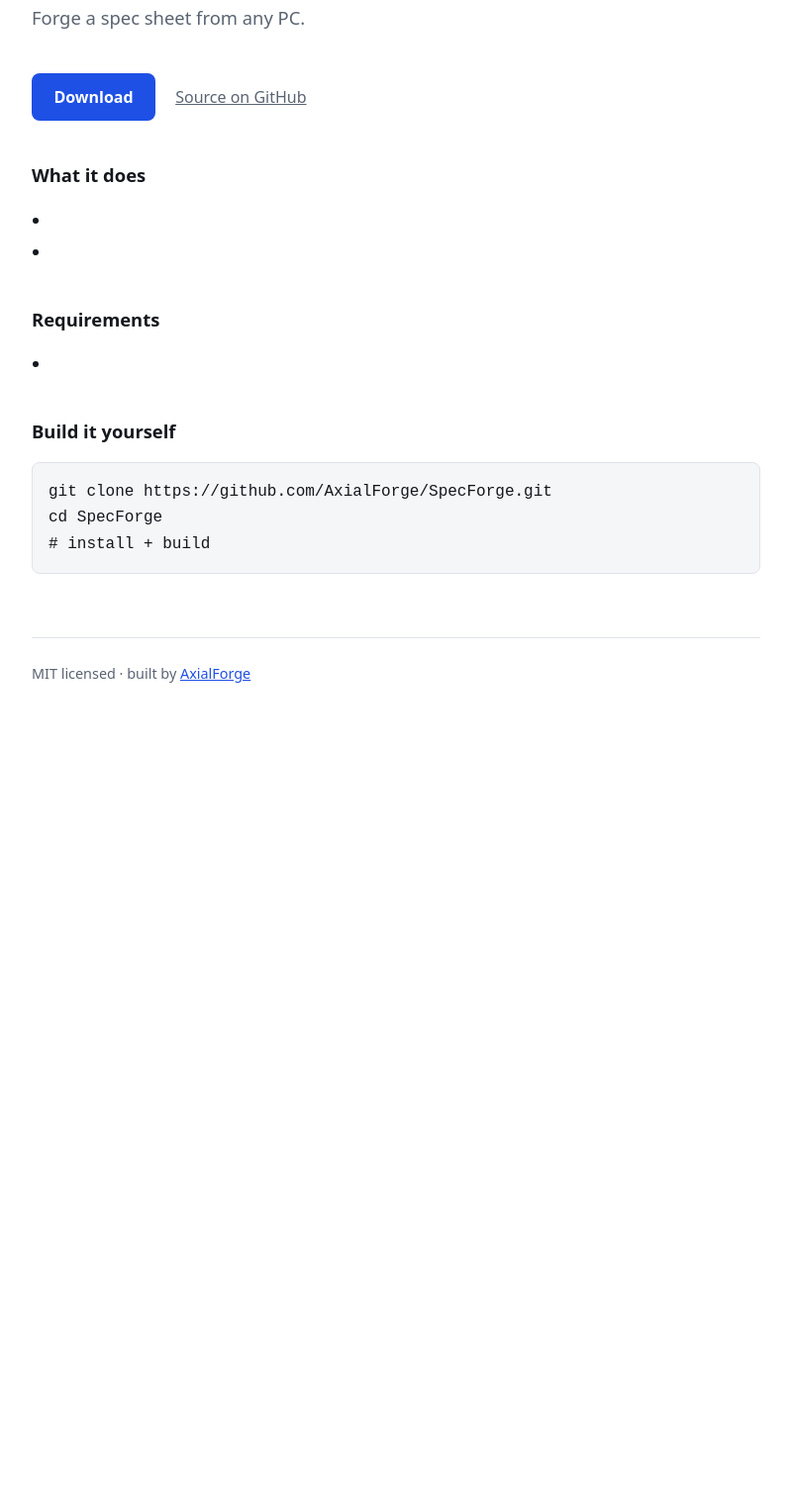
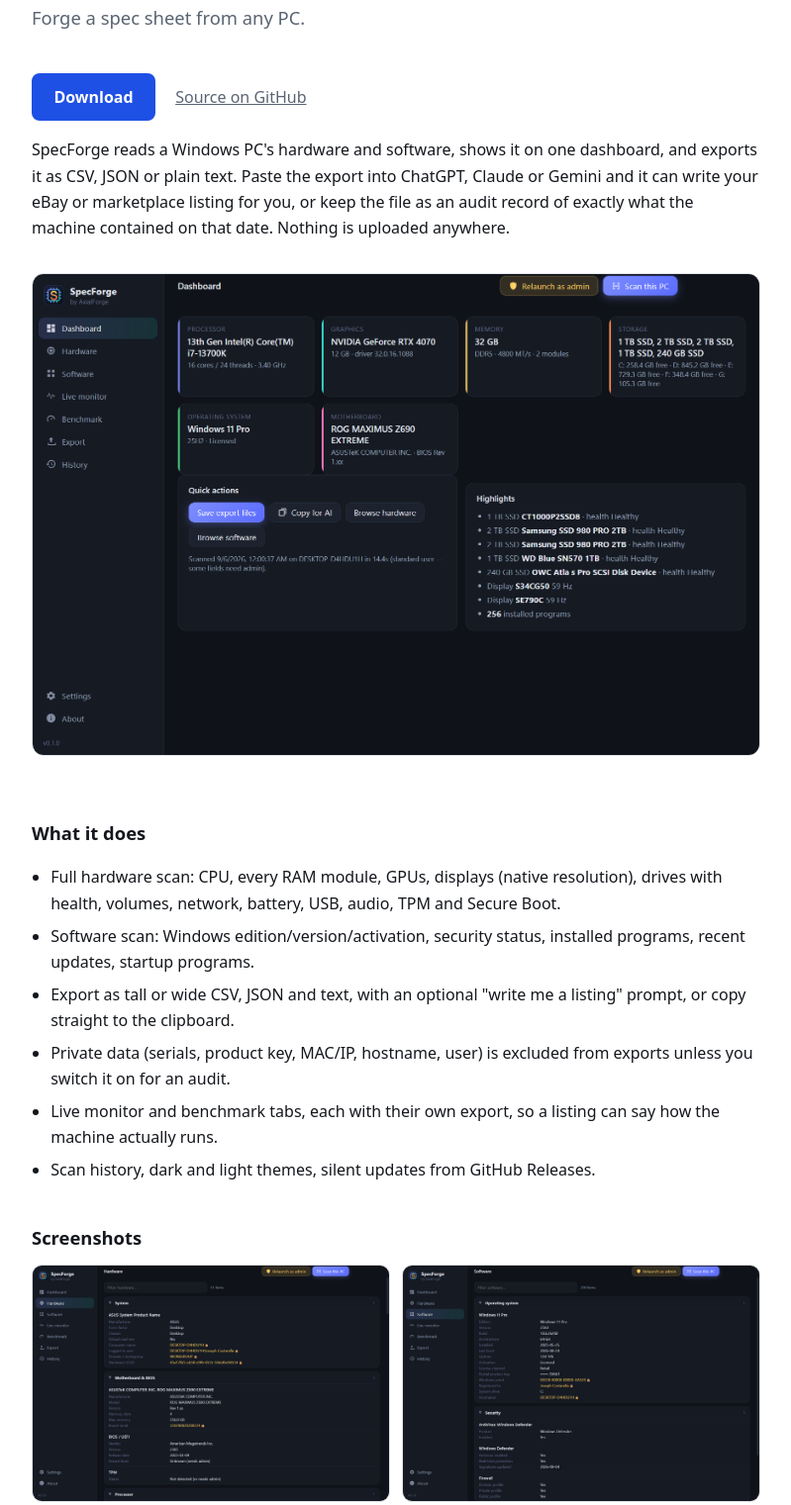
Before and after one commit to AxialForge/SpecForge, an Electron app: page docs/index.html in a window 1240 px wide. Shown: the part 148-1669 px from the top of the page at 99% size, without its empty margins (220-1019 px from the left). Before the commit the page ends 905 px from the top, so only its background shows below. Drawn offline with Linux system fonts and the light colour scheme.

Commit message:
Add screenshots and usage guide to README and docs page

```diff
--- a/docs/index.html
+++ b/docs/index.html
@@ -76,21 +76,46 @@
         <a class="secondary" href="https://github.com/AxialForge/SpecForge">Source on GitHub</a>
       </p>
 
+      <p>
+        SpecForge reads a Windows PC's hardware and software, shows it on one
+        dashboard, and exports it as CSV, JSON or plain text. Paste the export
+        into ChatGPT, Claude or Gemini and it can write your eBay or marketplace
+        listing for you, or keep the file as an audit record of exactly what the
+        machine contained on that date. Nothing is uploaded anywhere.
+      </p>
+
+      <img src="screenshots/dashboard.png" alt="SpecForge dashboard" style="width:100%;border-radius:12px;border:1px solid var(--border);margin:1rem 0" />
+
       <h2>What it does</h2>
       <ul>
-        <li><!-- feature --></li>
-        <li><!-- feature --></li>
+        <li>Full hardware scan: CPU, every RAM module, GPUs, displays (native resolution), drives with health, volumes, network, battery, USB, audio, TPM and Secure Boot.</li>
+        <li>Software scan: Windows edition/version/activation, security status, installed programs, recent updates, startup programs.</li>
+        <li>Export as tall or wide CSV, JSON and text, with an optional "write me a listing" prompt, or copy straight to the clipboard.</li>
+        <li>Private data (serials, product key, MAC/IP, hostname, user) is excluded from exports unless you switch it on for an audit.</li>
+        <li>Live monitor and benchmark tabs, each with their own export, so a listing can say how the machine actually runs.</li>
+        <li>Scan history, dark and light themes, silent updates from GitHub Releases.</li>
       </ul>
+
+      <h2>Screenshots</h2>
+      <div style="display:grid;grid-template-columns:1fr 1fr;gap:0.75rem">
+        <img src="screenshots/hardware.png" alt="Hardware page" style="width:100%;border-radius:10px;border:1px solid var(--border)" />
+        <img src="screenshots/software.png" alt="Software page" style="width:100%;border-radius:10px;border:1px solid var(--border)" />
+        <img src="screenshots/live-monitor.png" alt="Live monitor" style="width:100%;border-radius:10px;border:1px solid var(--border)" />
+        <img src="screenshots/benchmark.png" alt="Benchmark" style="width:100%;border-radius:10px;border:1px solid var(--border)" />
+        <img src="screenshots/export.png" alt="Export page" style="width:100%;border-radius:10px;border:1px solid var(--border)" />
+        <img src="screenshots/settings.png" alt="Settings" style="width:100%;border-radius:10px;border:1px solid var(--border)" />
+      </div>
 
       <h2>Requirements</h2>
       <ul>
-        <li><!-- runtime / OS --></li>
+        <li>Windows 11 (Windows 10 untested, planned). No admin needed; a one-click "Relaunch as admin" unlocks drive health, TPM and Secure Boot.</li>
       </ul>
 
       <h2>Build it yourself</h2>
       <pre><code>git clone https://github.com/AxialForge/SpecForge.git
 cd SpecForge
-# install + build</code></pre>
+npm install
+npm run dist</code></pre>
 
       <footer>
         MIT licensed &middot; built by
```
Also changed, not shown: README.md, docs/screenshots/about.png (added), docs/screenshots/benchmark.png (added), docs/screenshots/dashboard.png (added), docs/screenshots/export.png (added), docs/screenshots/hardware.png (added), docs/screenshots/live-monitor.png (added), docs/screenshots/settings.png (added), docs/screenshots/software.png (added).
